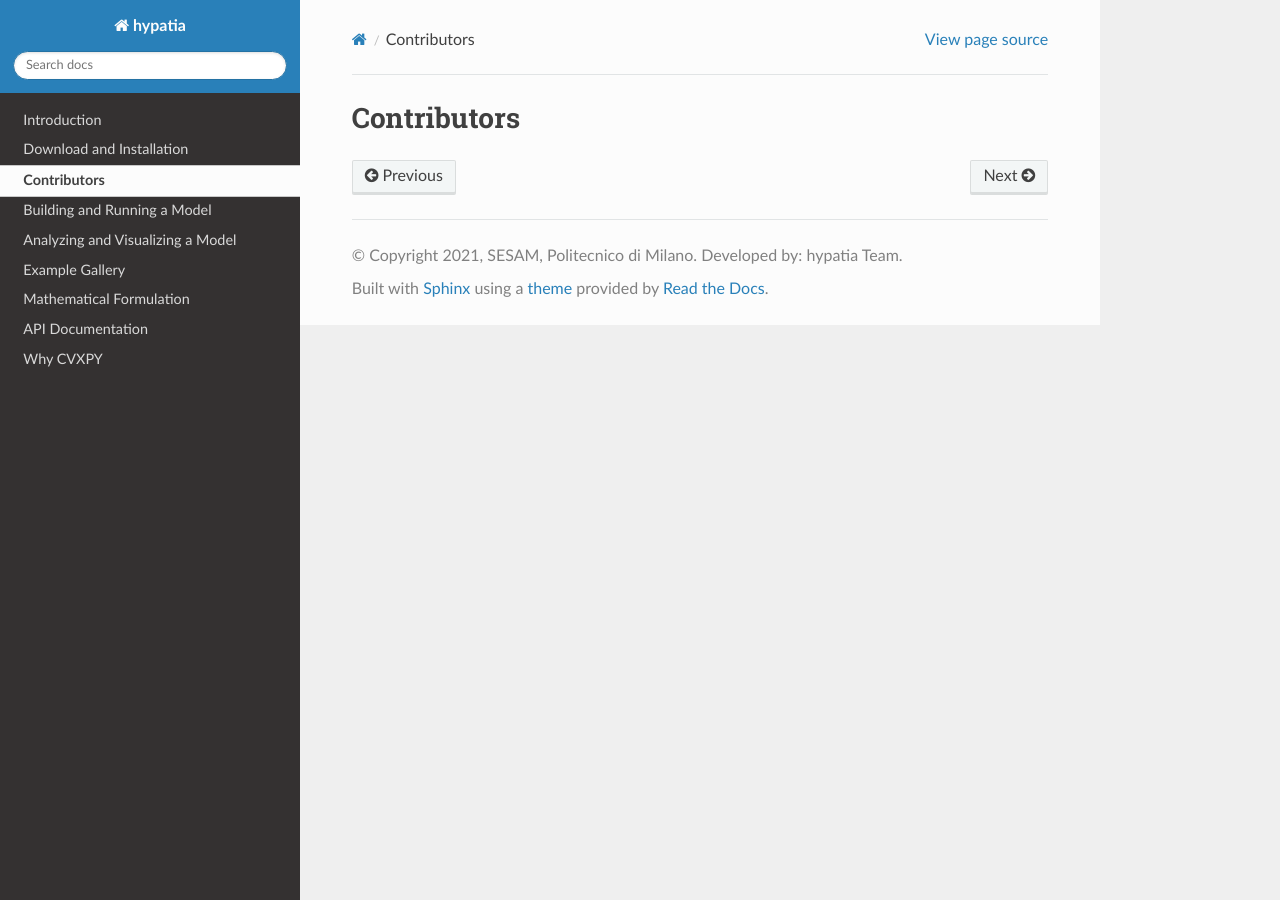
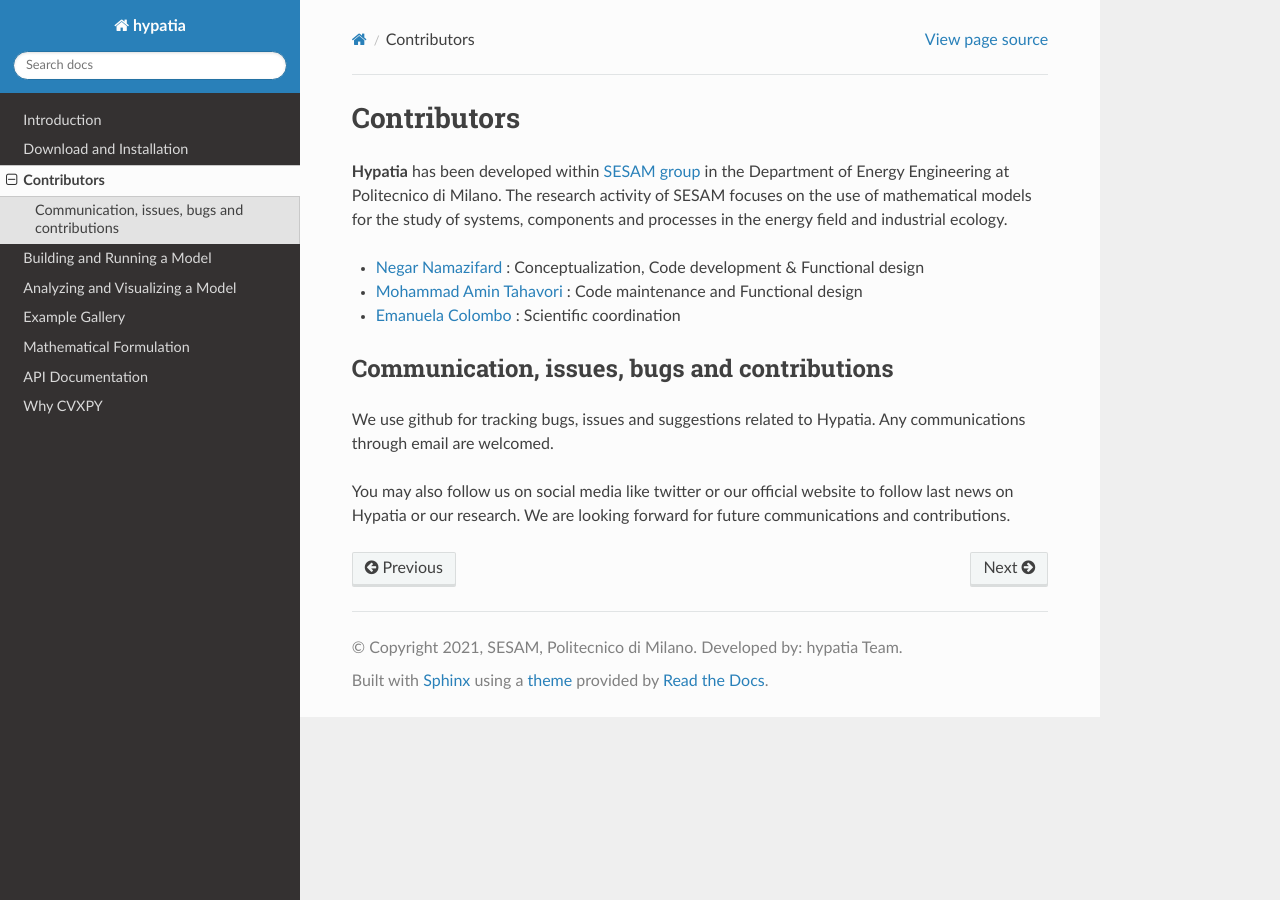
Before and after one commit to Hypatia-Energy-Modelling-Framework/Hypatia, a Sphinx documentation site: the page built from doc/source/contributors.rst, in a window 1280 px wide. Built offline with Sphinx 7.4.7 and the Read the Docs theme 2.0.0, drawn with Linux system fonts in a browser that asks for light colours.

Commit message:
doc update

```diff
--- a/doc/source/contributors.rst
+++ b/doc/source/contributors.rst
@@ -1,3 +1,21 @@
-#######################################
+
 Contributors
-#######################################
+=============
+
+**Hypatia** has been developed within `SESAM group <http://sesam.polimi.it/>`_ in the Department of Energy Engineering at Politecnico di Milano.
+The research activity of SESAM focuses on the use of mathematical models for the study of systems, components and processes in the energy field and
+industrial ecology.
+
+
+* `Negar Namazifard  <https://www.linkedin.com/in/negarnamazifard/>`_ : Conceptualization, Code development & Functional design
+* `Mohammad Amin Tahavori <https://www.linkedin.com/in/mohammadamintahavori/>`_ : Code maintenance and Functional design
+* `Emanuela Colombo <https://www4.ceda.polimi.it/manifesti/manifesti/controller/ricerche/RicercaPerDocentiPublic.do?EVN_DIDATTICA=evento&k_doc=44891&lang=EN&aa=2014&tab_ricerca=1>`_ : Scientific coordination
+
+
+Communication, issues, bugs and contributions
+----------------------------------------------
+We use github for tracking bugs, issues and suggestions related to Hypatia. Any communications
+through email are welcomed.
+
+You may also follow us on social media like twitter or our official website to follow last news
+on Hypatia or our research. We are looking forward for future communications and contributions.
```
Also changed, not shown: 1 other file.
